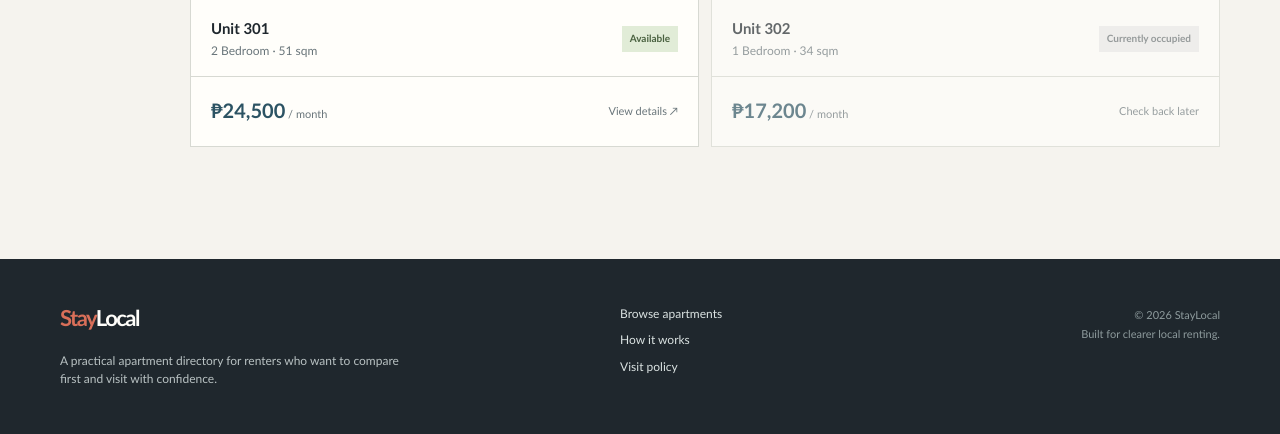
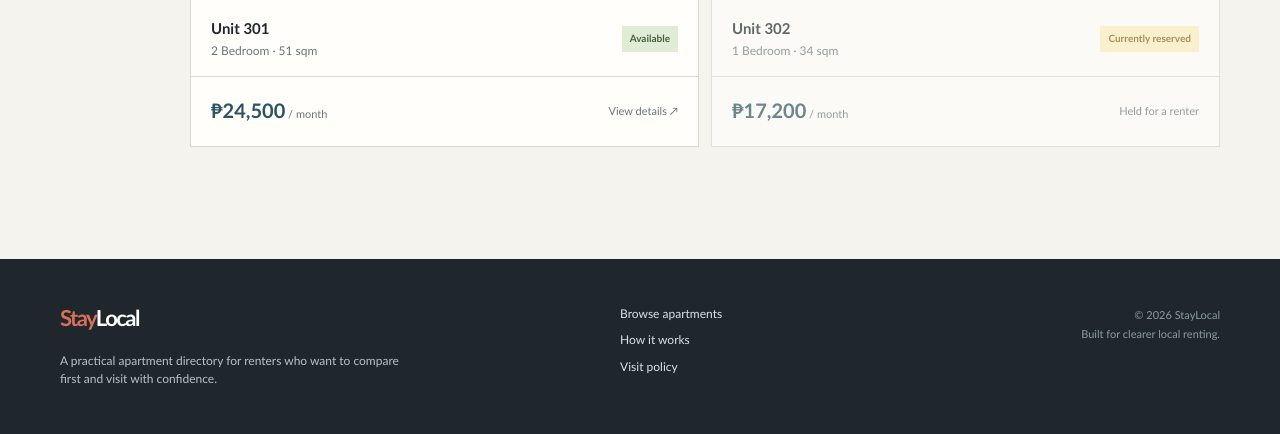
Before and after one commit to waltersterling2020-sys/staylocal_progress, a PHP site: page /apartment.php?id=1 in a window 1280 px wide. Shown: the part 1719-2153 px from the top of the page. Run offline with PHP 8.4, Linux system fonts and the light colour scheme; data comes from the database, SQL or seed files in the repository.

Commit message:
added reserved icon

```diff
--- a/apartment.php
+++ b/apartment.php
@@ -102,14 +102,16 @@ require __DIR__ . '/partials/header.php';
                                             <p class="unit-number">Unit <?= e($unit['unit_number']) ?></p>
                                             <p class="unit-type"><?= e($unit['unit_type']) ?> · <?= (int) $unit['size_sqm'] ?> sqm</p>
                                         </div>
-                                        <div class="unit-status <?= $unit['status'] === 'available' ? 'status-open' : 'status-taken' ?>">
-                                            <?= $unit['status'] === 'available' ? 'Available' : 'Currently occupied' ?>
+                                        <div class="unit-status <?= unitStatusClass((string) $unit['status']) ?>">
+                                            <?= e(unitStatusLabel((string) $unit['status'], true)) ?>
                                         </div>
                                     </div>
                                     <div class="unit-card-bottom">
                                         <span class="unit-price"><?= pesos((float) $unit['monthly_rent']) ?><small> / month</small></span>
                                         <?php if ($unit['status'] === 'available'): ?>
                                             <span class="unit-note">View details ↗</span>
+                                        <?php elseif ($unit['status'] === 'reserved'): ?>
+                                            <span class="unit-note">Held for a renter</span>
                                         <?php else: ?>
                                             <span class="unit-note">Check back later</span>
                                         <?php endif; ?>
--- a/assets/style.css
+++ b/assets/style.css
@@ -916,6 +916,11 @@ button {
     color: #49613f;
 }
 
+.status-reserved {
+    background: #fff0bf;
+    color: #80631d;
+}
+
 .status-taken {
     background: #ecebea;
     color: #697174;
--- a/config/database.php
+++ b/config/database.php
@@ -51,6 +51,25 @@ function pesos(int|float $amount): string
     return '₱' . number_format((float) $amount, 0);
 }
 
+function unitStatusClass(string $status): string
+{
+    return match ($status) {
+        'available' => 'status-open',
+        'reserved' => 'status-reserved',
+        default => 'status-taken',
+    };
+}
+
+function unitStatusLabel(string $status, bool $long = false): string
+{
+    return match ($status) {
+        'available' => 'Available',
+        'reserved' => $long ? 'Currently reserved' : 'Reserved',
+        'occupied' => $long ? 'Currently occupied' : 'Occupied',
+        default => ucfirst($status),
+    };
+}
+
 function adminSessionStart(): void
 {
     if (session_status() !== PHP_SESSION_ACTIVE) {
--- a/unit.php
+++ b/unit.php
@@ -83,8 +83,8 @@ require __DIR__ . '/partials/header.php';
                         <h1>Unit <?= e($unit['unit_number']) ?></h1>
                         <p class="unit-subtitle"><?= e($unit['unit_type']) ?> · <?= (int)$unit['size_sqm'] ?> sqm</p>
                     </div>
-                    <div class="unit-status-tag <?= $unit['status'] === 'available' ? 'status-open' : 'status-taken' ?>">
-                        <?= $unit['status'] === 'available' ? 'Available' : 'Occupied' ?>
+                    <div class="unit-status-tag <?= unitStatusClass((string) $unit['status']) ?>">
+                        <?= e(unitStatusLabel((string) $unit['status'])) ?>
                     </div>
                 </div>
 
@@ -125,7 +125,7 @@ require __DIR__ . '/partials/header.php';
                         <a href="visit.php?unit_id=<?= (int)$unit['id'] ?>" class="button button-light full-width secondary-action">Schedule in-person visit</a>
                         <p class="visit-disclaimer">Reserve online, then schedule your viewing. Final contract signing is completed in person.</p>
                     <?php else: ?>
-                        <button class="button button-disabled full-width" disabled>Currently Occupied</button>
+                        <button class="button button-disabled full-width" disabled><?= e(unitStatusLabel((string) $unit['status'], true)) ?></button>
                     <?php endif; ?>
                 </div>
             </aside>
```
